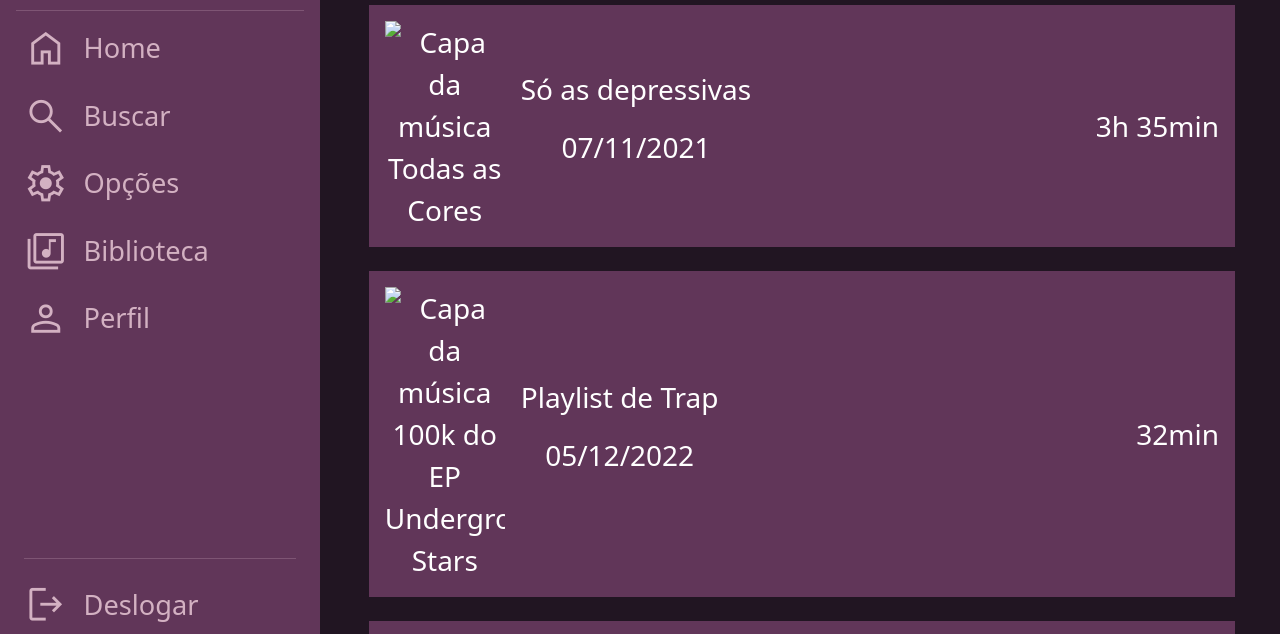
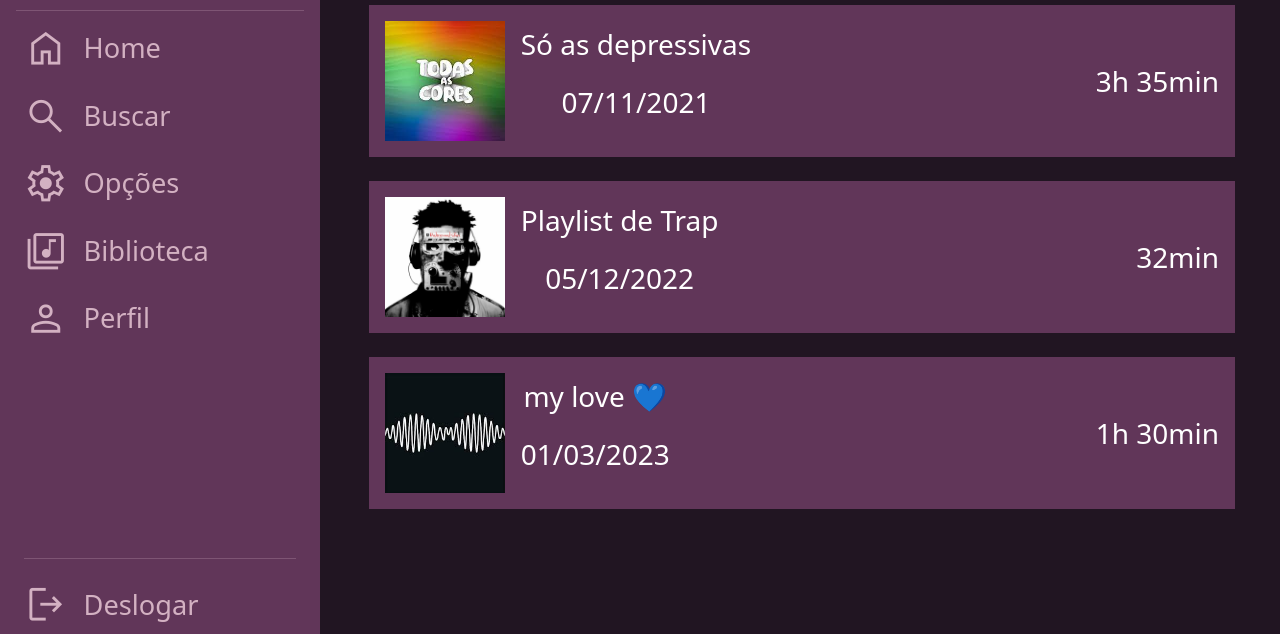
Before and after one commit to bruno08nunes/harmony-dream, a plain HTML site: page paginas/biblioteca.html in a window 1280 px wide. Shown: the part 149-783 px from the top of the page. Drawn offline with nearby package versions, Linux system fonts and the light colour scheme; files that its build step writes are made by us from their sources; the site is published under a folder, as on GitHub Pages, so addresses that start at the root find nothing.

Commit message:
Update biblioteca.html

```diff
--- a/paginas/biblioteca.html
+++ b/paginas/biblioteca.html
@@ -140,7 +140,7 @@
         <section class="playlists">
             <a href="#" class="playlist d-flex justify-content-sm-between text-decoration-none text-white fs-3 p-3 mb-4 justify-content-center mx-auto">
                 <div class="d-flex align-items-center gap-3 text-center flex-column flex-sm-row">
-                    <img src="/assets/todas-as-cores.jpg" alt="Capa da música Todas as Cores" class="capa-playlist object-fit-cover">
+                    <img src="assets/todas-as-cores.jpg" alt="Capa da música Todas as Cores" class="capa-playlist object-fit-cover">
                     <div>
                         <p>Só as depressivas</p>
                         <p>07/11/2021</p>
@@ -152,7 +152,7 @@
         <section class="playlists">
             <a href="#" class="playlist d-flex justify-content-sm-between text-decoration-none text-white fs-3 p-3 mb-4 justify-content-center mx-auto">
                 <div class="d-flex align-items-center gap-3 text-center flex-column flex-sm-row">
-                    <img src="/assets/100k.jpg" alt="Capa da música 100k do EP Underground Stars" class="capa-playlist object-fit-cover">
+                    <img src="assets/100k.jpg" alt="Capa da música 100k do EP Underground Stars" class="capa-playlist object-fit-cover">
                     <div>
                         <p>Playlist de Trap</p>
                         <p>05/12/2022</p>
@@ -164,7 +164,7 @@
         <section class="playlists">
             <a href="#" class="playlist d-flex justify-content-sm-between text-decoration-none text-white fs-3 p-3 mb-4 justify-content-center mx-auto">
                 <div class="d-flex align-items-center gap-3 text-center flex-column flex-sm-row">
-                    <img src="/assets/i-wanna-be-yours.jpg" alt="Capa da música I Wanna Be Yours" class="capa-playlist object-fit-cover">
+                    <img src="assets/i-wanna-be-yours.jpg" alt="Capa da música I Wanna Be Yours" class="capa-playlist object-fit-cover">
                     <div>
                         <p>my love 💙</p>
                         <p>01/03/2023</p>
```
